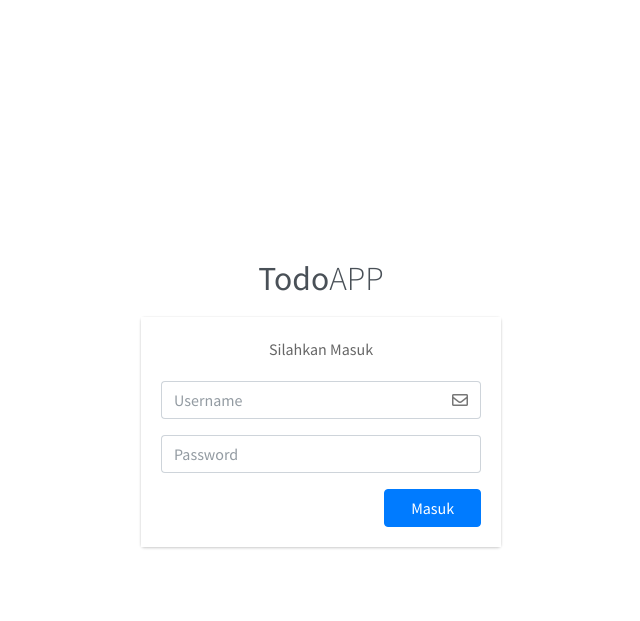
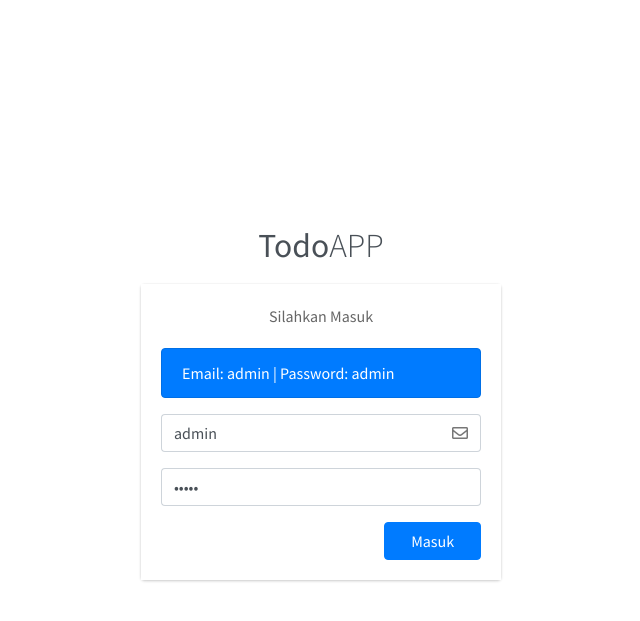
Before and after one commit to thoriqdharmawan/ci-3-todo-app, a CodeIgniter app: page /todo-app/auth/login in a window 1280 px wide. Shown: the top 621 px of the page, without its empty margins (319-959 px from the left). Run offline with CodeIgniter, Linux system fonts and the light colour scheme; some libraries are stand-ins or nearby versions.

Commit message:
feat: add default value

```diff
--- a/application/views/pages/login.php
+++ b/application/views/pages/login.php
@@ -8,19 +8,20 @@
     <div class="card">
       <div class="card-body login-card-body">
         <p class="login-box-msg">Silahkan Masuk</p>
+        <p class="alert alert-primary">Email: admin | Password: admin</p>
 
         <?php echo validation_errors(); ?>
         <?php echo $this->session->flashdata('error'); ?>
         <?php echo form_open('auth/login'); ?>
           <div class="input-group mb-3">
-            <input type="text" name="username" id="username" placeholder="Username" class="form-control" required>
+            <input value="admin" type="text" name="username" id="username" placeholder="Username" class="form-control" required>
             <div class="input-group-append">
               <span class="fa fa-envelope input-group-text"></span>
             </div>
           </div>
 
           <div class="input-group mb-3">
-            <input type="password" name="password" id="password" class="form-control" placeholder="Password" required>
+            <input value="admin" type="password" name="password" id="password" class="form-control" placeholder="Password" required>
             <div class="input-group-append">
               <span class="fa fa-lock input-group-text"></span>
             </div>
```
